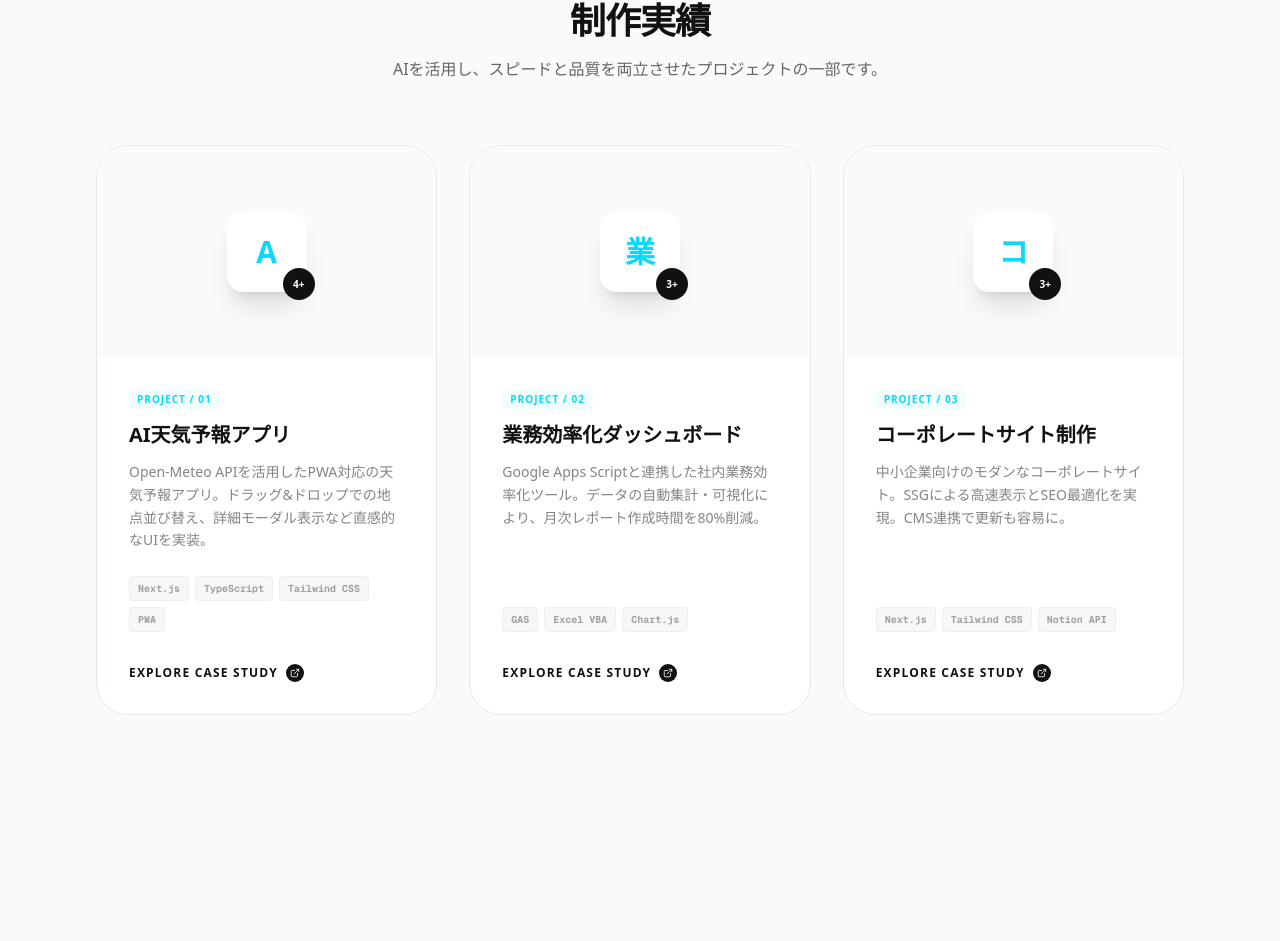
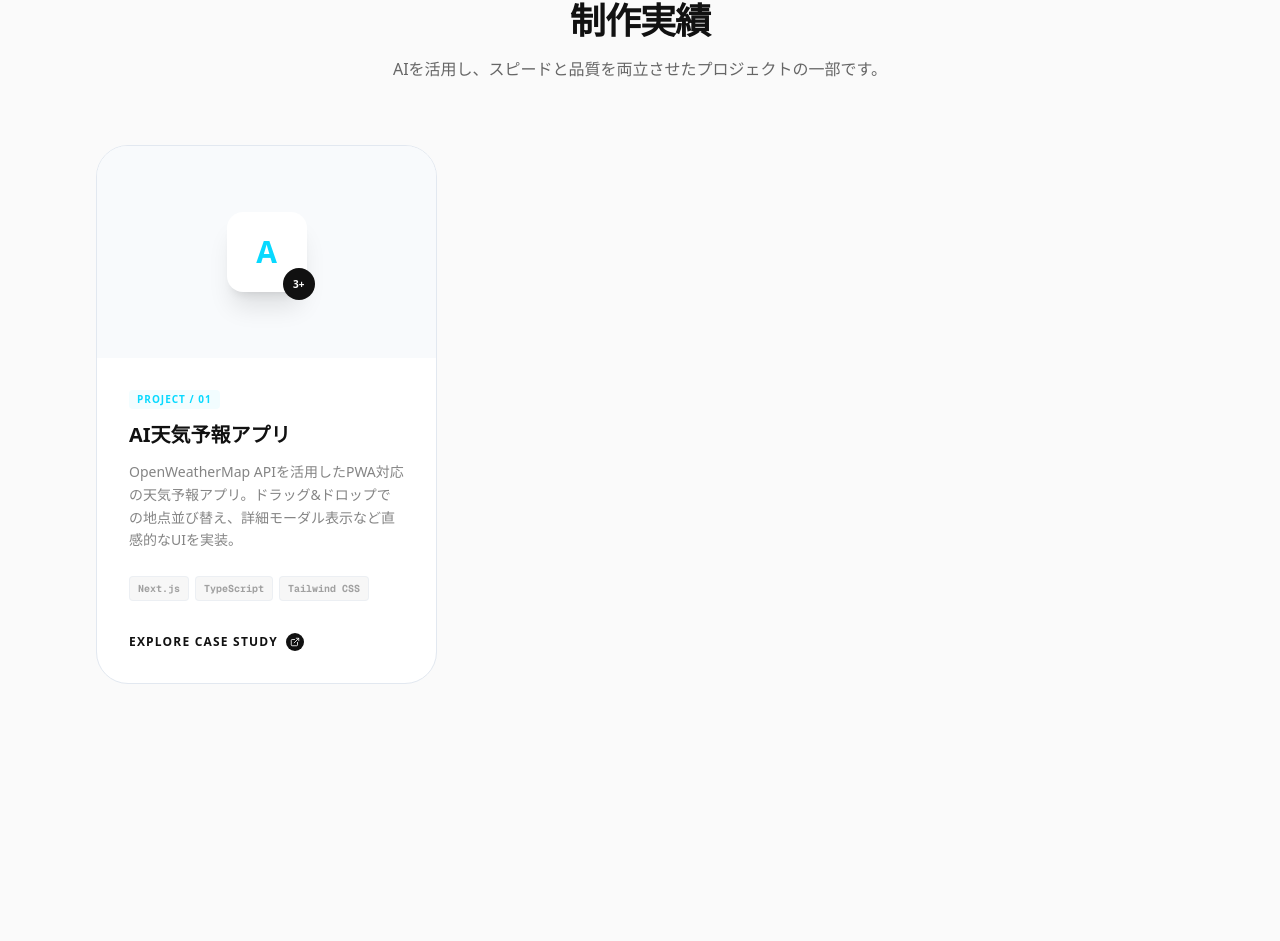
Before and after one commit to is0629sy/portfolio, a Next.js app: page / in a window 1280 px wide. Shown: the part 1830-2771 px from the top of the page. Built offline with nearby package versions, Linux system fonts and the light colour scheme.

Commit message:
update: 修正された天気予報アプリの説明文とURLを追加し、不要な作品情報を削除

```diff
--- a/src/data/works.ts
+++ b/src/data/works.ts
@@ -12,27 +12,9 @@ export const works: Work[] = [
         id: "1",
         title: "AI天気予報アプリ",
         description:
-            "Open-Meteo APIを活用したPWA対応の天気予報アプリ。ドラッグ&ドロップでの地点並び替え、詳細モーダル表示など直感的なUIを実装。",
+            "OpenWeatherMap APIを活用したPWA対応の天気予報アプリ。ドラッグ&ドロップでの地点並び替え、詳細モーダル表示など直感的なUIを実装。",
         image: "/works/weather-app.webp",
-        techStack: ["Next.js", "TypeScript", "Tailwind CSS", "PWA"],
-        url: "#",
-    },
-    {
-        id: "2",
-        title: "業務効率化ダッシュボード",
-        description:
-            "Google Apps Scriptと連携した社内業務効率化ツール。データの自動集計・可視化により、月次レポート作成時間を80%削減。",
-        image: "/works/dashboard.webp",
-        techStack: ["GAS", "Excel VBA", "Chart.js"],
-        url: "#",
-    },
-    {
-        id: "3",
-        title: "コーポレートサイト制作",
-        description:
-            "中小企業向けのモダンなコーポレートサイト。SSGによる高速表示とSEO最適化を実現。CMS連携で更新も容易に。",
-        image: "/works/corporate-site.webp",
-        techStack: ["Next.js", "Tailwind CSS", "Notion API"],
-        url: "#",
+        techStack: ["Next.js", "TypeScript", "Tailwind CSS"],
+        url: "https://weather.is0629sy.com",
     },
 ];
```
